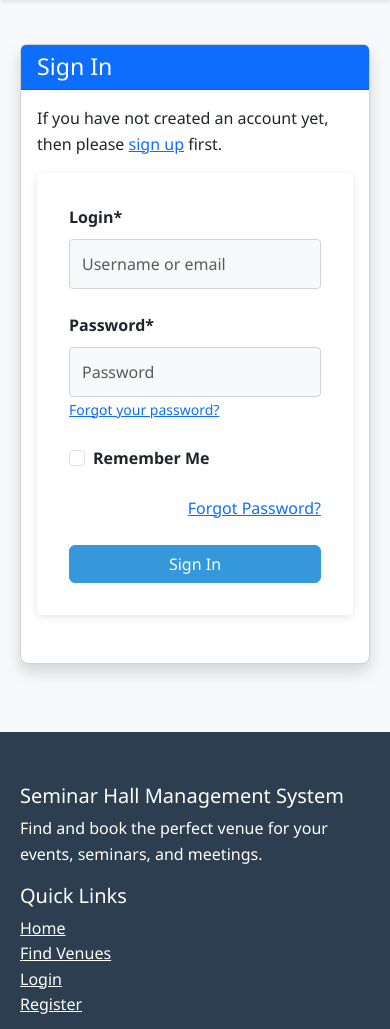
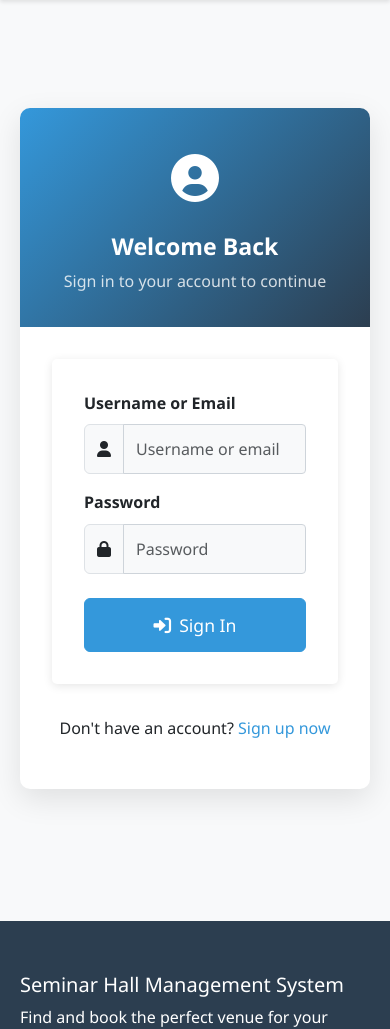
Before and after one commit to Karthik-Billava/sem_hall_mgt, a Django app: page /accounts/login/ in a window 390 px wide. Shown: the part 104-1133 px from the top of the page. Run offline with Django 4.2, Linux system fonts and the light colour scheme; some libraries are stand-ins or nearby versions.

Commit message:
feat(ui): redesign login page with modern layout and responsive styling

```diff
--- a/templates/account/login.html
+++ b/templates/account/login.html
@@ -4,29 +4,122 @@
 
 {% block title %}{% trans "Sign In" %}{% endblock %}
 
+{% block extra_css %}
+<style>
+  .login-container {
+    max-width: 450px;
+    margin: 4rem auto;
+  }
+
+  .login-card {
+    border: none;
+    border-radius: 10px;
+    box-shadow: 0 10px 30px rgba(0, 0, 0, 0.1);
+    overflow: hidden;
+  }
+
+  .login-header {
+    background: linear-gradient(135deg, #3498db, #2c3e50);
+    padding: 2rem;
+    text-align: center;
+    position: relative;
+  }
+
+  .login-header h3 {
+    color: white;
+    font-weight: 600;
+    margin-bottom: 0.5rem;
+  }
+
+  .login-header p {
+    color: rgba(255, 255, 255, 0.8);
+    margin-bottom: 0;
+  }
+
+  .login-icon {
+    font-size: 3rem;
+    color: white;
+    margin-bottom: 1rem;
+  }
+
+  .login-body {
+    padding: 2rem;
+  }
+
+  .login-btn {
+    padding: 0.8rem;
+    font-weight: 500;
+    font-size: 1.1rem;
+    transition: all 0.3s ease;
+  }
+
+  .login-btn:hover {
+    transform: translateY(-3px);
+    box-shadow: 0 5px 15px rgba(52, 152, 219, 0.3);
+  }
+
+  .signup-link {
+    text-align: center;
+    margin-top: 1.5rem;
+  }
+
+  .signup-link a {
+    color: #3498db;
+    font-weight: 500;
+    text-decoration: none;
+    transition: all 0.3s ease;
+  }
+
+  .signup-link a:hover {
+    color: #2980b9;
+    text-decoration: underline;
+  }
+</style>
+{% endblock %}
+
 {% block content %}
-<div class="row justify-content-center">
-  <div class="col-md-6">
-    <div class="card shadow">
-      <div class="card-header bg-primary text-white">
-        <h3 class="mb-0">{% trans "Sign In" %}</h3>
+<div class="login-container">
+  <div class="login-card card">
+    <div class="login-header">
+      <div class="login-icon">
+        <i class="fas fa-user-circle"></i>
       </div>
-      <div class="card-body">
-        <p>{% blocktrans %}If you have not created an account yet, then please <a href="{{ signup_url }}">sign up</a> first.{% endblocktrans %}</p>
+      <h3>{% trans "Welcome Back" %}</h3>
+      <p>Sign in to your account to continue</p>
+    </div>
+    <div class="login-body">
+      <form class="login" method="POST" action="{% url 'account_login' %}">
+        {% csrf_token %}
 
-        <form class="login" method="POST" action="{% url 'account_login' %}">
-          {% csrf_token %}
-          {{ form|crispy }}
-          {% if redirect_field_value %}
-          <input type="hidden" name="{{ redirect_field_name }}" value="{{ redirect_field_value }}" />
-          {% endif %}
-          <div class="text-end mt-3">
-            <a class="button secondaryAction" href="{% url 'account_reset_password' %}">{% trans "Forgot Password?" %}</a>
+        <div class="mb-3">
+          <label for="id_login" class="form-label">Username or Email</label>
+          <div class="input-group">
+            <span class="input-group-text"><i class="fas fa-user"></i></span>
+            <input type="text" name="login" placeholder="Username or email" class="form-control" required id="id_login">
           </div>
-          <div class="d-grid gap-2 mt-4">
-            <button class="btn btn-primary btn-block" type="submit">{% trans "Sign In" %}</button>
+        </div>
+
+        <div class="mb-4">
+          <label for="id_password" class="form-label">Password</label>
+          <div class="input-group">
+            <span class="input-group-text"><i class="fas fa-lock"></i></span>
+            <input type="password" name="password" placeholder="Password" class="form-control" required id="id_password">
           </div>
-        </form>
+        </div>
+
+        {% if redirect_field_value %}
+        <input type="hidden" name="{{ redirect_field_name }}" value="{{ redirect_field_value }}" />
+        {% endif %}
+
+        <div class="d-grid gap-2 mt-4">
+          <button class="btn btn-primary login-btn" type="submit">
+            <i class="fas fa-sign-in-alt me-2"></i>{% trans "Sign In" %}
+          </button>
+        </div>
+      </form>
+
+      <div class="signup-link">
+        <p>Don't have an account? <a href="{% url 'account_signup' %}">Sign up now</a></p>
       </div>
     </div>
   </div>
```
Also changed, not shown: templates/account/signup.html (+130 -10 lines).
